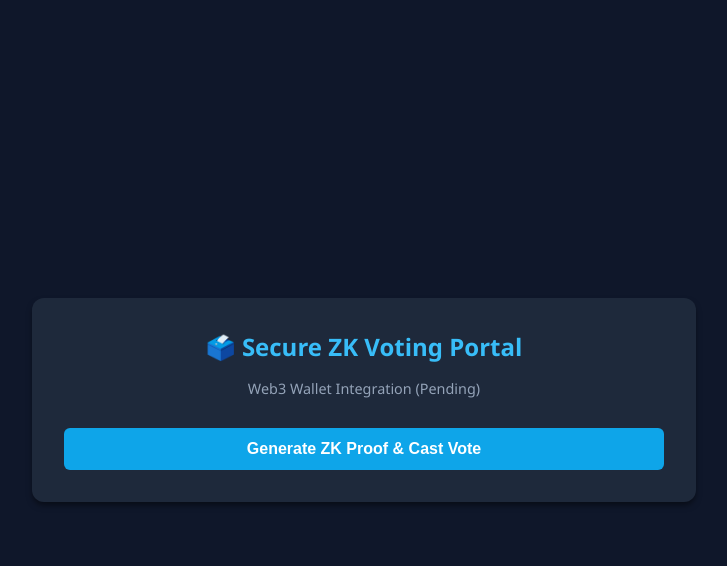
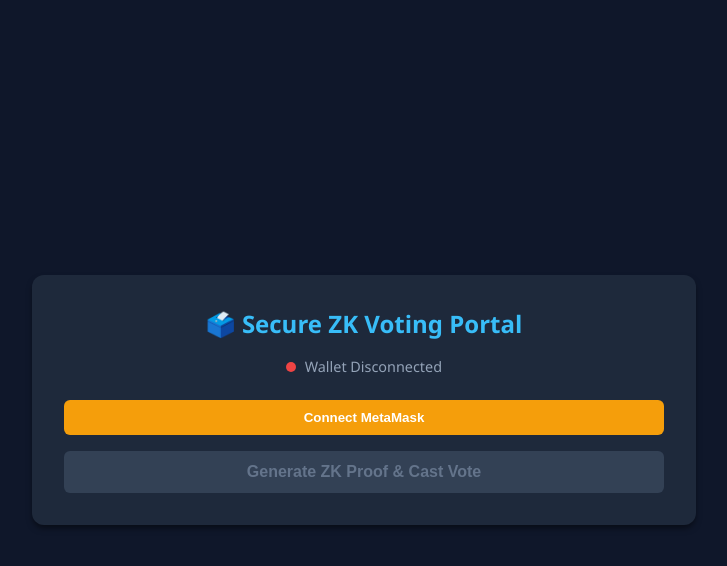
Before and after one commit to Adhithya2411/zk-voting-starknet, a Django app: template voting/templates/voting/index.html in a window 1280 px wide. Shown: the top 566 px of the page, without its empty margins (276-1003 px from the left). Run offline with Django 5.2, Linux system fonts and the light colour scheme; the template is opened without the code that fills it, so the values that code supplies are empty.

Commit message:
feat(web3): implement dynamic MetaMask connection and real-time payload generation

```diff
--- a/voting/templates/voting/index.html
+++ b/voting/templates/voting/index.html
@@ -8,9 +8,19 @@
         body { font-family: 'Segoe UI', Tahoma, Geneva, Verdana, sans-serif; background-color: #0f172a; color: #f8fafc; display: flex; justify-content: center; align-items: center; height: 100vh; margin: 0; }
         .card { background-color: #1e293b; padding: 2rem; border-radius: 12px; box-shadow: 0 4px 6px -1px rgba(0, 0, 0, 0.5); width: 100%; max-width: 600px; }
         h1 { margin-top: 0; color: #38bdf8; font-size: 1.5rem; text-align: center; }
-        button { width: 100%; background-color: #0ea5e9; color: white; border: none; padding: 12px; border-radius: 6px; font-size: 1rem; font-weight: bold; cursor: pointer; transition: background-color 0.2s; margin-top: 1rem; }
-        button:hover { background-color: #0284c7; }
-        button:disabled { background-color: #475569; cursor: not-allowed; }
+
+        .wallet-status { text-align: center; margin-bottom: 1.5rem; font-size: 0.9rem; color: #94a3b8; }
+        .status-dot { height: 10px; width: 10px; background-color: #ef4444; border-radius: 50%; display: inline-block; margin-right: 5px; }
+        .status-dot.connected { background-color: #10b981; }
+
+        .btn-connect { background-color: #f59e0b; color: #fff; border: none; padding: 10px; border-radius: 6px; cursor: pointer; font-weight: bold; width: 100%; margin-bottom: 1rem; transition: 0.2s; }
+        .btn-connect:hover { background-color: #d97706; }
+        .btn-connect:disabled { background-color: #475569; cursor: not-allowed; color: #94a3b8; }
+
+        .btn-vote { width: 100%; background-color: #0ea5e9; color: white; border: none; padding: 12px; border-radius: 6px; font-size: 1rem; font-weight: bold; cursor: pointer; transition: 0.2s; }
+        .btn-vote:hover { background-color: #0284c7; }
+        .btn-vote:disabled { background-color: #334155; cursor: not-allowed; color: #64748b; }
+
         .terminal { background-color: #000; color: #10b981; padding: 1rem; border-radius: 6px; font-family: monospace; font-size: 0.85rem; margin-top: 1.5rem; white-space: pre-wrap; word-wrap: break-word; min-height: 150px; overflow-y: auto; max-height: 300px;}
         .hidden { display: none; }
     </style>
@@ -19,36 +29,73 @@
 
     <div class="card">
         <h1>🗳️ Secure ZK Voting Portal</h1>
-        <p style="text-align: center; color: #94a3b8; font-size: 0.9rem;">Web3 Wallet Integration (Pending)</p>
 
-        <button id="voteBtn" onclick="castVote()">Generate ZK Proof & Cast Vote</button>
+        <div class="wallet-status">
+            <span id="connectionDot" class="status-dot"></span>
+            <span id="walletAddressText">Wallet Disconnected</span>
+        </div>
+
+        <button id="connectBtn" class="btn-connect" onclick="connectWallet()">Connect MetaMask</button>
+        <button id="voteBtn" class="btn-vote" onclick="castVote()" disabled>Generate ZK Proof & Cast Vote</button>
 
         <div id="outputContainer" class="hidden">
             <h3 style="font-size: 1rem; margin-bottom: 0.5rem; color: #e2e8f0;">Transaction Payload Generated:</h3>
-            <div id="terminalOutput" class="terminal">Awaiting cryptographic engine...</div>
+            <div id="terminalOutput" class="terminal"></div>
         </div>
     </div>
 
     <script>
+        let globalWalletAddress = null;
+
+        async function connectWallet() {
+            const connectBtn = document.getElementById('connectBtn');
+            const voteBtn = document.getElementById('voteBtn');
+            const addressText = document.getElementById('walletAddressText');
+            const dot = document.getElementById('connectionDot');
+
+            // Check if MetaMask is injected into the browser window
+            if (typeof window.ethereum !== 'undefined') {
+                try {
+                    connectBtn.innerText = "Requesting Connection...";
+
+                    // Trigger the MetaMask pop-up
+                    const accounts = await window.ethereum.request({ method: 'eth_requestAccounts' });
+                    globalWalletAddress = accounts[0];
+
+                    // Update UI state on successful connection
+                    addressText.innerText = `Connected: ${globalWalletAddress.substring(0, 6)}...${globalWalletAddress.substring(38)}`;
+                    dot.classList.add('connected');
+
+                    connectBtn.style.display = 'none';
+                    voteBtn.disabled = false;
+
+                } catch (error) {
+                    console.error("Connection error:", error);
+                    connectBtn.innerText = "Connection Rejected - Try Again";
+                }
+            } else {
+                alert("MetaMask is not installed. Please install the browser extension to continue.");
+            }
+        }
+
         async function castVote() {
+            if (!globalWalletAddress) return;
+
             const btn = document.getElementById('voteBtn');
             const outputContainer = document.getElementById('outputContainer');
             const terminal = document.getElementById('terminalOutput');
 
-            // 1. Update UI state
             btn.disabled = true;
             btn.innerText = "Computing Zero-Knowledge Proof...";
             outputContainer.classList.remove('hidden');
             terminal.innerText = "Initializing Merkle Tree...\nGenerating Sibling Path...\nComputing Nullifier...";
 
             try {
-                // 2. Call your Django API
-                const response = await fetch('/api/voting/generate-proof/');
+                const response = await fetch(`/api/voting/generate-proof/?wallet=${globalWalletAddress}`);
                 const data = await response.json();
 
                 if (data.status === "success") {
-                    // 3. Format and display the success payload
-                    terminal.style.color = "#10b981"; // Green
+                    terminal.style.color = "#10b981";
                     terminal.innerText = `[SUCCESS] Payload Ready for Starknet\n\n` +
                                          `Voter Wallet: ${data.wallet}\n` +
                                          `Merkle Root:  ${data.merkle_root}\n` +
@@ -60,8 +107,7 @@
                     throw new Error(data.message);
                 }
             } catch (error) {
-                // 4. Handle any Python errors
-                terminal.style.color = "#ef4444"; // Red
+                terminal.style.color = "#ef4444";
                 terminal.innerText = `[CRITICAL ERROR] Engine Failure:\n${error.message}`;
                 btn.innerText = "Generation Failed";
             }
```
Also changed, not shown: voting/views.py (+7 -11 lines).
